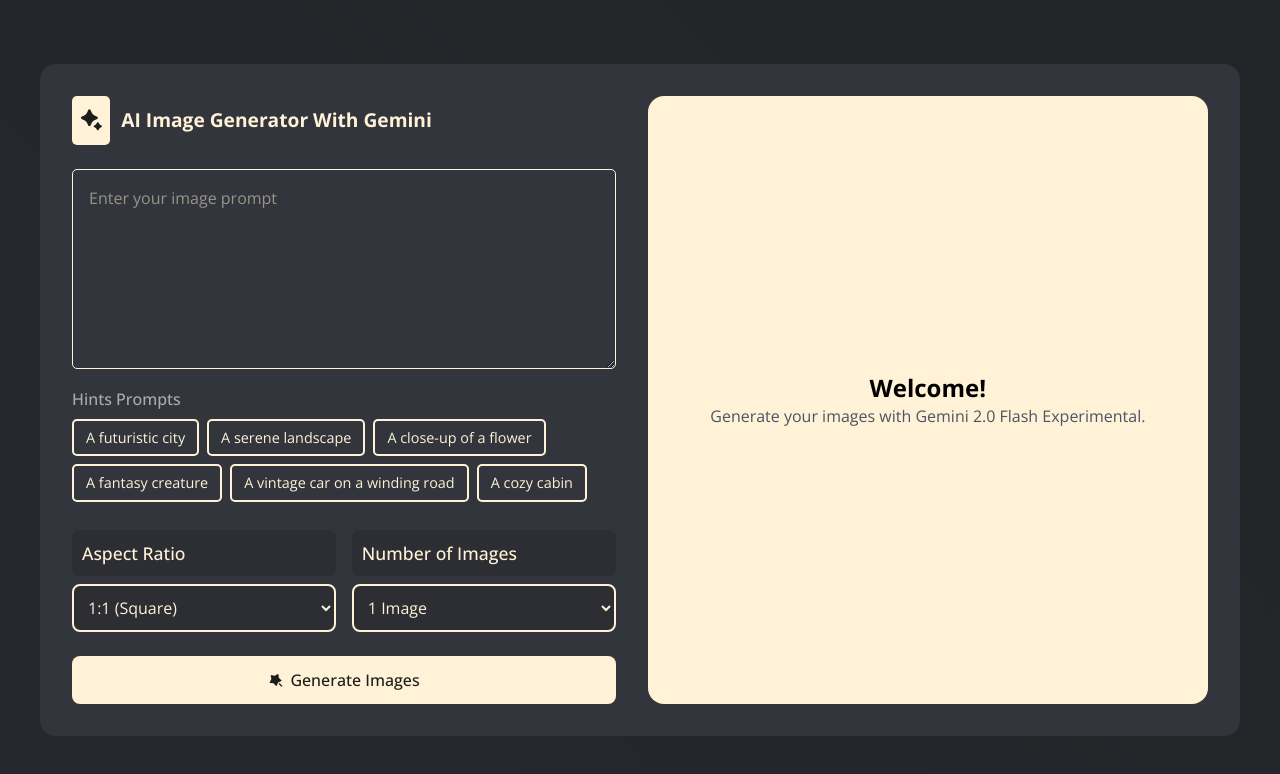
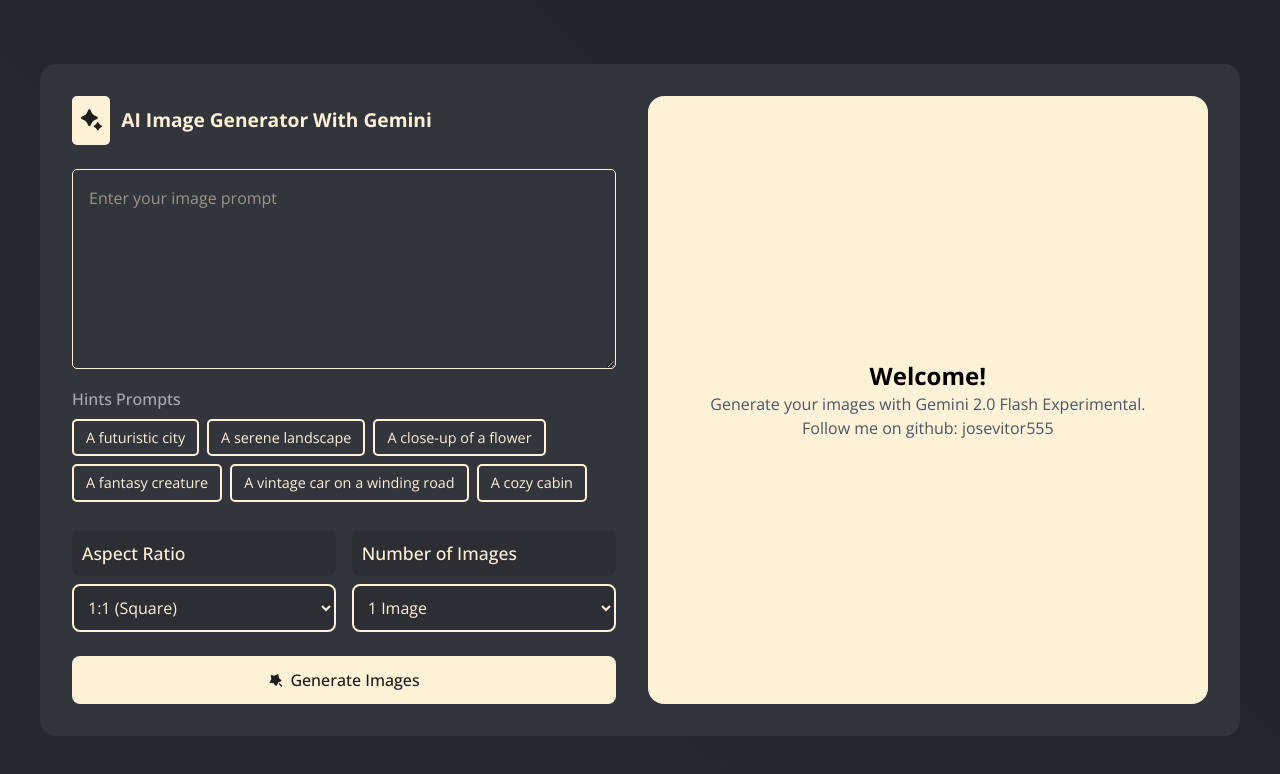
Before and after one commit to josevitor555/generate_imagens, a website built with Vite: page gemini_images/index.html in a window 1280 px wide. Built offline with nearby package versions, Linux system fonts and the light colour scheme.

Commit message:
Gerando Imagens com Gemini

```diff
--- a/gemini_images/index.html
+++ b/gemini_images/index.html
@@ -89,7 +89,7 @@
           <!-- Message Welcome -->
           <div id="initial-state" class="initial-state">
             <h2 class="text-2xl font-bold mb-2"> Welcome! </h2>
-            <p class="text-gray-600"> Generate your images with Gemini 2.0 Flash Experimental. </p>
+            <p class="text-gray-600"> Generate your images with Gemini 2.0 Flash Experimental. <br> Follow me on github: josevitor555 </p>
           </div>
 
           <!-- Loader -->
```
